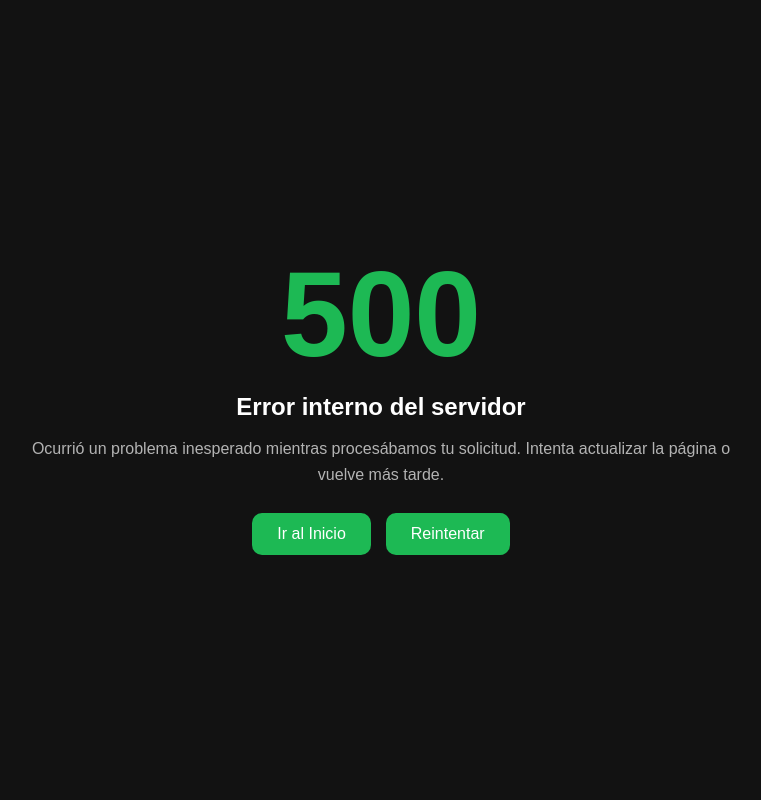
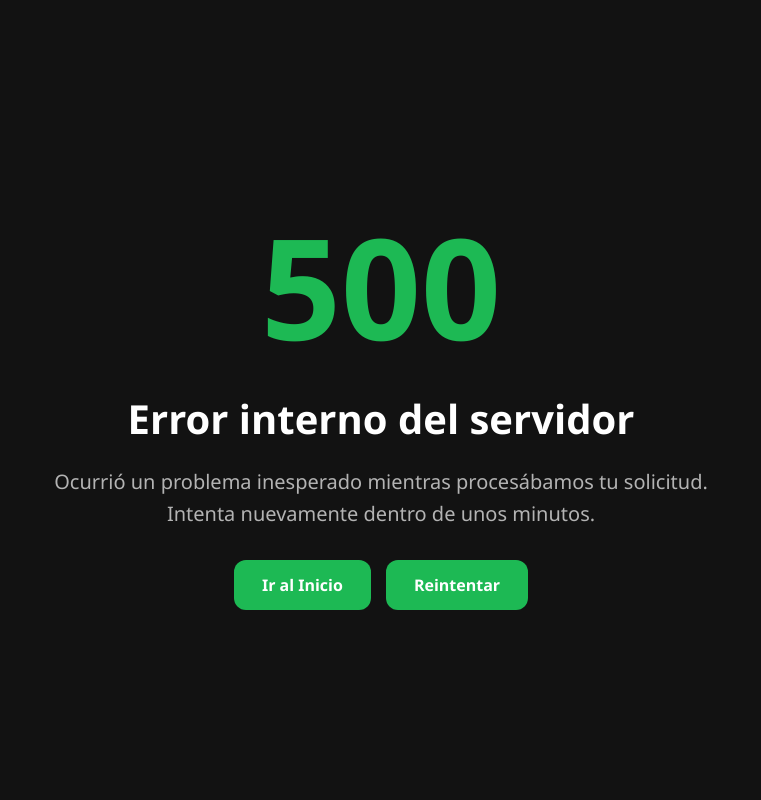
Before and after one commit to FANNY100-0/https-studybeat.onrender.com, a Flask app: template templates/500.html in a window 1280 px wide. Shown: the whole page, without its empty margins (259-1020 px from the left). Run offline with Flask 3, Linux system fonts and the light colour scheme; the template is opened without the code that fills it, so the values that code supplies are empty.

Commit message:
Update 500.html

```diff
--- a/templates/500.html
+++ b/templates/500.html
@@ -6,17 +6,16 @@
     <title>Error 500 | StudyBeat</title>
 
     <style>
-
         *{
             margin:0;
             padding:0;
             box-sizing:border-box;
-            font-family:Arial,sans-serif;
+            font-family:'Segoe UI',sans-serif;
         }
 
         body{
             background:#121212;
-            color:white;
+            color:#fff;
             min-height:100vh;
             display:flex;
             justify-content:center;
@@ -30,19 +29,21 @@
         }
 
         h1{
-            font-size:120px;
+            font-size:140px;
             color:#1DB954;
             margin-bottom:10px;
         }
 
         h2{
-            margin-bottom:15px;
+            font-size:40px;
+            margin-bottom:20px;
         }
 
         p{
             color:#b3b3b3;
+            font-size:20px;
             line-height:1.6;
-            margin-bottom:25px;
+            margin-bottom:30px;
         }
 
         .buttons{
@@ -52,23 +53,20 @@
             flex-wrap:wrap;
         }
 
-        a{
-            display:inline-block;
-            padding:12px 25px;
+        .btn{
             background:#1DB954;
             color:white;
+            padding:14px 28px;
+            border-radius:12px;
             text-decoration:none;
-            border-radius:10px;
             transition:.3s;
+            font-weight:600;
         }
 
-        a:hover{
-            opacity:.9;
+        .btn:hover{
             transform:translateY(-2px);
         }
-
     </style>
-
 </head>
 <body>
 
@@ -80,19 +78,12 @@
 
         <p>
             Ocurrió un problema inesperado mientras procesábamos tu solicitud.
-            Intenta actualizar la página o vuelve más tarde.
+            Intenta nuevamente dentro de unos minutos.
         </p>
 
         <div class="buttons">
-
-            <a href="/">
-                Ir al Inicio
-            </a>
-
-            <a href="javascript:location.reload();">
-                Reintentar
-            </a>
-
+            <a href="/" class="btn">Ir al Inicio</a>
+            <a href="javascript:location.reload();" class="btn">Reintentar</a>
         </div>
 
     </div>
```
